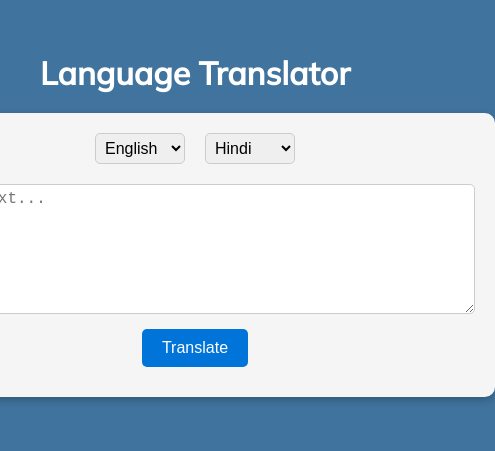
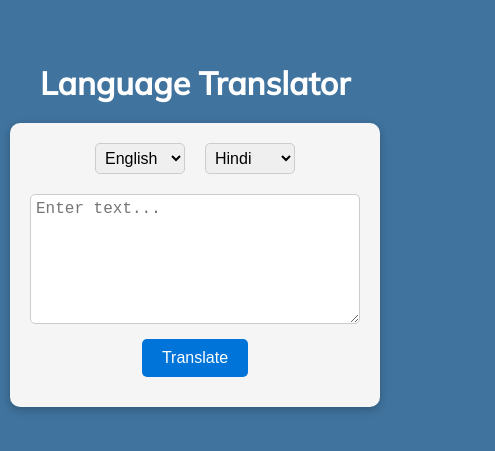
Before and after one commit to ankitjhagithub21/language-translator, a plain HTML site: page index.html in a window 390 px wide. Shown: the part 187-638 px from the top of the page, 495 px wide, since content can reach past the window. Drawn offline with Linux system fonts and the light colour scheme.

Commit message:
added media-qyery

```diff
--- a/style.css
+++ b/style.css
@@ -20,12 +20,13 @@ h1 {
 
     color: #fff;
     text-align: center;
+    margin-bottom: 20px;
 }
 
 .translator {
-    min-width: 600px;
+    width: 600px;
     padding: 20px;
-    margin: 20px;
+
     border-radius: 10px;
     background-color: #f5f5f5;
     display: flex;
@@ -79,3 +80,14 @@ button {
     font-weight: bold;
     margin-top: 10px;
 }
+
+
+@media (max-width:768px) {
+    .translator{
+        width: 100%;
+
+    }
+    body{
+        padding: 10px;
+    }
+}
```
Also changed, not shown: 1 other file.
